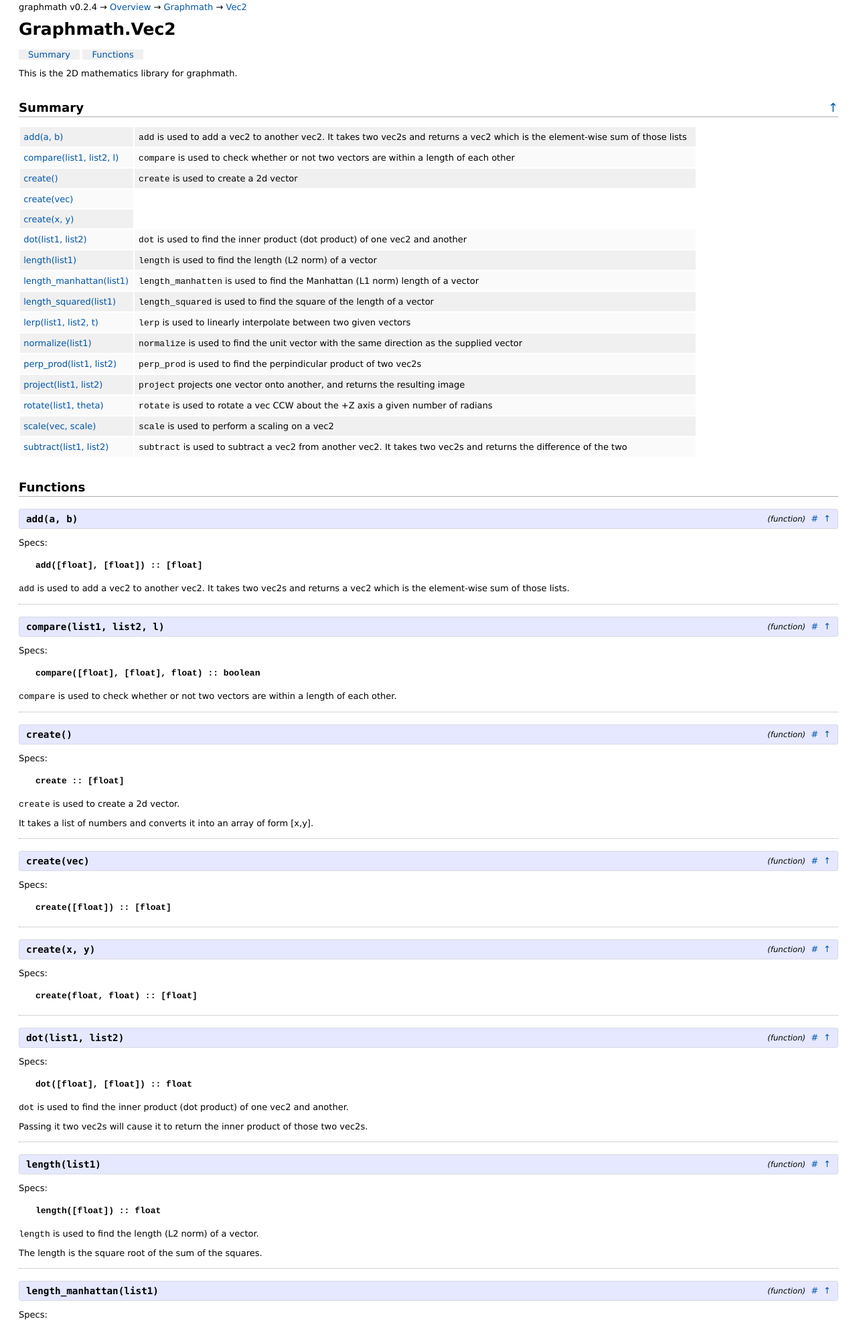
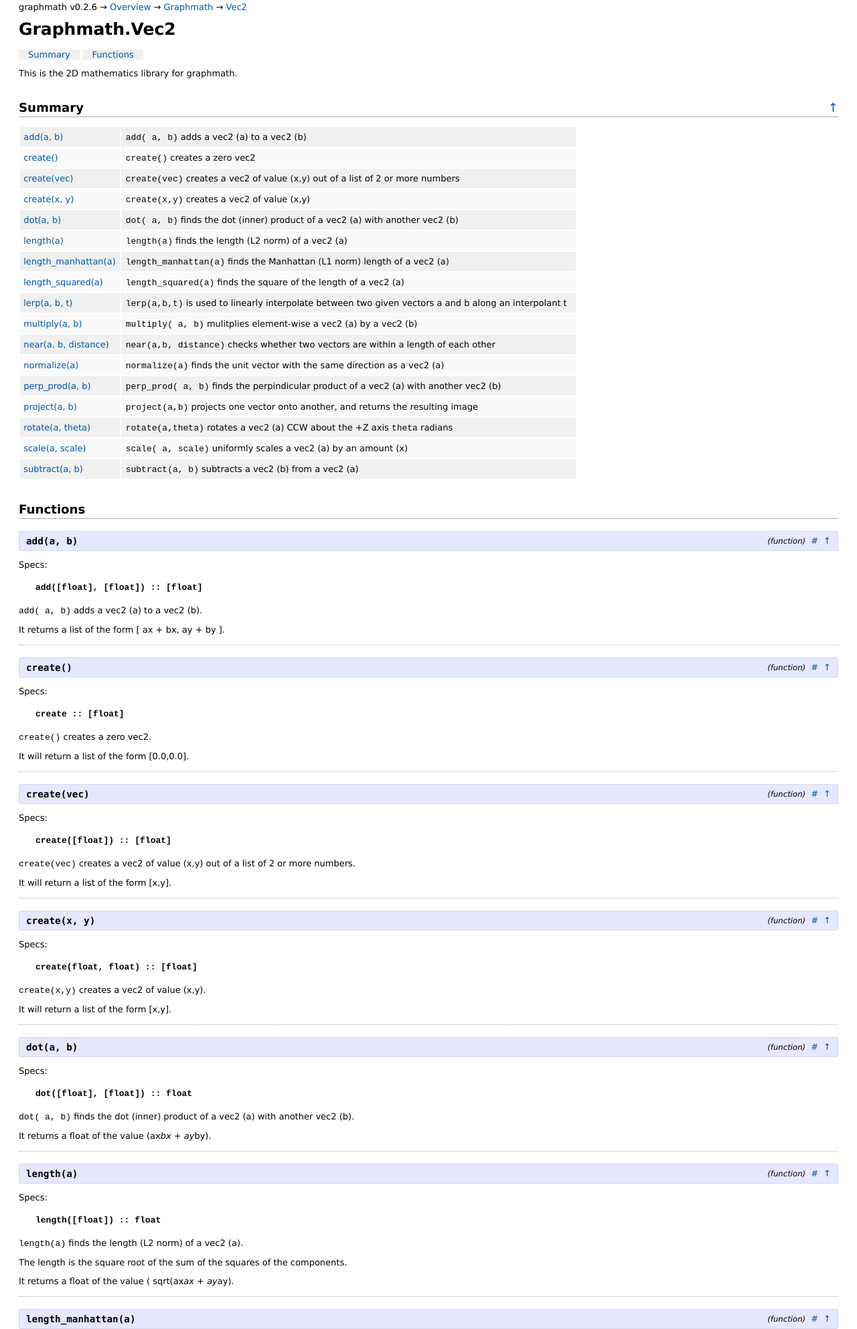
Before and after one commit to crertel/graphmath, a plain HTML site: page docs/Graphmath.Vec2.html in a window 1280 px wide. Shown: the part 5-1990 px from the top of the page at 67% size. Drawn offline with Linux system fonts and the light colour scheme.

```diff
--- a/docs/Graphmath.Vec2.html
+++ b/docs/Graphmath.Vec2.html
@@ -20,7 +20,7 @@
     </script>
 
     <div id="content">
-      <div class="breadcrumbs">graphmath v0.2.4 &rarr; <a href="overview.html">Overview</a> &rarr; <a href="Graphmath.html">Graphmath</a> &rarr; <a href="Graphmath.Vec2.html">Vec2</a></div>
+      <div class="breadcrumbs">graphmath v0.2.6 &rarr; <a href="overview.html">Overview</a> &rarr; <a href="Graphmath.html">Graphmath</a> &rarr; <a href="Graphmath.Vec2.html">Vec2</a></div>
 
       <h1>
         Graphmath.Vec2
@@ -54,108 +54,119 @@
           <tr>
   <td class="summary_signature"><a href="#add/2">add(a, b)</a></td>
 
-    <td class="summary_synopsis"><p><code class="inline">add</code> is used to add a vec2 to another vec2.
-It takes two vec2s and returns a vec2 which is the element-wise sum of those lists</p>
-</td>
-
-</tr>
-<tr>
-  <td class="summary_signature"><a href="#compare/3">compare(list1, list2, l)</a></td>
-
-    <td class="summary_synopsis"><p><code class="inline">compare</code> is used to check whether or not two vectors are within a length of each other</p>
+    <td class="summary_synopsis"><p><code class="inline">add( a, b)</code> adds a vec2 (a) to a vec2 (b)</p>
 </td>
 
 </tr>
 <tr>
   <td class="summary_signature"><a href="#create/0">create()</a></td>
 
-    <td class="summary_synopsis"><p><code class="inline">create</code> is used to create a 2d vector</p>
+    <td class="summary_synopsis"><p><code class="inline">create()</code> creates a zero vec2</p>
 </td>
 
 </tr>
 <tr>
   <td class="summary_signature"><a href="#create/1">create(vec)</a></td>
 
+    <td class="summary_synopsis"><p><code class="inline">create(vec)</code> creates a vec2 of value (x,y) out of a list of 2 or more numbers</p>
+</td>
+
 </tr>
 <tr>
   <td class="summary_signature"><a href="#create/2">create(x, y)</a></td>
 
-</tr>
-<tr>
-  <td class="summary_signature"><a href="#dot/2">dot(list1, list2)</a></td>
-
-    <td class="summary_synopsis"><p><code class="inline">dot</code> is used to find the inner product (dot product) of one vec2 and another</p>
+    <td class="summary_synopsis"><p><code class="inline">create(x,y)</code> creates a vec2 of value (x,y)</p>
 </td>
 
 </tr>
 <tr>
-  <td class="summary_signature"><a href="#length/1">length(list1)</a></td>
+  <td class="summary_signature"><a href="#dot/2">dot(a, b)</a></td>
 
-    <td class="summary_synopsis"><p><code class="inline">length</code> is used to find the length (L2 norm) of a vector</p>
+    <td class="summary_synopsis"><p><code class="inline">dot( a, b)</code> finds the dot (inner) product of a vec2 (a)  with another vec2 (b)</p>
 </td>
 
 </tr>
 <tr>
-  <td class="summary_signature"><a href="#length_manhattan/1">length_manhattan(list1)</a></td>
+  <td class="summary_signature"><a href="#length/1">length(a)</a></td>
 
-    <td class="summary_synopsis"><p><code class="inline">length_manhatten</code> is used to find the Manhattan (L1 norm) length of a vector</p>
+    <td class="summary_synopsis"><p><code class="inline">length(a)</code> finds the length (L2 norm) of a vec2 (a)</p>
 </td>
 
 </tr>
 <tr>
-  <td class="summary_signature"><a href="#length_squared/1">length_squared(list1)</a></td>
+  <td class="summary_signature"><a href="#length_manhattan/1">length_manhattan(a)</a></td>
 
-    <td class="summary_synopsis"><p><code class="inline">length_squared</code> is used to find the square of the length of a vector</p>
+    <td class="summary_synopsis"><p><code class="inline">length_manhattan(a)</code> finds the Manhattan (L1 norm) length of a vec2 (a)</p>
 </td>
 
 </tr>
 <tr>
-  <td class="summary_signature"><a href="#lerp/3">lerp(list1, list2, t)</a></td>
+  <td class="summary_signature"><a href="#length_squared/1">length_squared(a)</a></td>
 
-    <td class="summary_synopsis"><p><code class="inline">lerp</code> is used to linearly interpolate between two given vectors</p>
+    <td class="summary_synopsis"><p><code class="inline">length_squared(a)</code> finds the square of the length of a vec2 (a)</p>
 </td>
 
 </tr>
 <tr>
-  <td class="summary_signature"><a href="#normalize/1">normalize(list1)</a></td>
+  <td class="summary_signature"><a href="#lerp/3">lerp(a, b, t)</a></td>
 
-    <td class="summary_synopsis"><p><code class="inline">normalize</code> is used to find the unit vector with the same direction as the supplied vector</p>
+    <td class="summary_synopsis"><p><code class="inline">lerp(a,b,t)</code> is used to linearly interpolate between two given vectors a and b along an interpolant t</p>
 </td>
 
 </tr>
 <tr>
-  <td class="summary_signature"><a href="#perp_prod/2">perp_prod(list1, list2)</a></td>
+  <td class="summary_signature"><a href="#multiply/2">multiply(a, b)</a></td>
 
-    <td class="summary_synopsis"><p><code class="inline">perp_prod</code> is used to find the perpindicular product of two vec2s</p>
+    <td class="summary_synopsis"><p><code class="inline">multiply( a, b)</code> mulitplies element-wise a vec2 (a) by a vec2 (b)</p>
 </td>
 
 </tr>
 <tr>
-  <td class="summary_signature"><a href="#project/2">project(list1, list2)</a></td>
+  <td class="summary_signature"><a href="#near/3">near(a, b, distance)</a></td>
 
-    <td class="summary_synopsis"><p><code class="inline">project</code> projects one vector onto another, and returns the resulting image</p>
+    <td class="summary_synopsis"><p><code class="inline">near(a,b, distance)</code> checks whether two vectors are within a length of each other</p>
 </td>
 
 </tr>
 <tr>
-  <td class="summary_signature"><a href="#rotate/2">rotate(list1, theta)</a></td>
+  <td class="summary_signature"><a href="#normalize/1">normalize(a)</a></td>
 
-    <td class="summary_synopsis"><p><code class="inline">rotate</code> is used to rotate a vec CCW about the +Z axis a given number of radians</p>
+    <td class="summary_synopsis"><p><code class="inline">normalize(a)</code> finds the unit vector with the same direction as a vec2 (a)</p>
 </td>
 
 </tr>
 <tr>
-  <td class="summary_signature"><a href="#scale/2">scale(vec, scale)</a></td>
+  <td class="summary_signature"><a href="#perp_prod/2">perp_prod(a, b)</a></td>
 
-    <td class="summary_synopsis"><p><code class="inline">scale</code> is used to perform a scaling on a vec2</p>
+    <td class="summary_synopsis"><p><code class="inline">perp_prod( a, b)</code> finds the perpindicular product of a vec2 (a) with another vec2 (b)</p>
 </td>
 
 </tr>
 <tr>
-  <td class="summary_signature"><a href="#subtract/2">subtract(list1, list2)</a></td>
+  <td class="summary_signature"><a href="#project/2">project(a, b)</a></td>
 
-    <td class="summary_synopsis"><p><code class="inline">subtract</code> is used to subtract a vec2 from another vec2.
-It takes two vec2s and returns the difference of the two</p>
+    <td class="summary_synopsis"><p><code class="inline">project(a,b)</code> projects one vector onto another, and returns the resulting image</p>
+</td>
+
+</tr>
+<tr>
+  <td class="summary_signature"><a href="#rotate/2">rotate(a, theta)</a></td>
+
+    <td class="summary_synopsis"><p><code class="inline">rotate(a,theta)</code> rotates a vec2 (a) CCW about the +Z axis <code class="inline">theta</code> radians</p>
+</td>
+
+</tr>
+<tr>
+  <td class="summary_signature"><a href="#scale/2">scale(a, scale)</a></td>
+
+    <td class="summary_synopsis"><p><code class="inline">scale( a, scale)</code> uniformly scales a vec2 (a) by an amount (x)</p>
+</td>
+
+</tr>
+<tr>
+  <td class="summary_signature"><a href="#subtract/2">subtract(a, b)</a></td>
+
+    <td class="summary_synopsis"><p><code class="inline">subtract(a, b)</code> subtracts a vec2 (b) from a vec2 (a)</p>
 </td>
 
 </tr>
@@ -185,29 +196,8 @@
 
     </ul>
 
-  <div class="docstring"><p><code class="inline">add</code> is used to add a vec2 to another vec2.
-It takes two vec2s and returns a vec2 which is the element-wise sum of those lists.</p>
-</div>
-
-</div>
-<div class="detail">
-  <div class="detail_header" id="compare/3">
-    <span class="signature"><strong>compare(list1, list2, l)</strong></span>
-    <div class="detail_header_links">
-      <span class="detail_type">(function)</span>
-      <a href="#compare/3" class="detail_link" title="Link to this function">#</a>
-      <a class="to_top_link" href="#content" title="To the top of the page">&uarr;</a>
-    </div>
-  </div>
-
-    <p>Specs:</p>
-    <ul class="spec">
-
-        <li>compare([float], [float], float) :: boolean</li>
-
-    </ul>
-
-  <div class="docstring"><p><code class="inline">compare</code> is used to check whether or not two vectors are within a length of each other.</p>
+  <div class="docstring"><p><code class="inline">add( a, b)</code> adds a vec2 (a) to a vec2 (b).</p>
+<p>It returns a list of the form [ ax + bx, ay + by ].</p>
 </div>
 
 </div>
@@ -228,8 +218,8 @@
 
     </ul>
 
-  <div class="docstring"><p><code class="inline">create</code> is used to create a 2d vector.</p>
-<p>It takes a list of numbers and converts it into an array of form [x,y].</p>
+  <div class="docstring"><p><code class="inline">create()</code> creates a zero vec2.</p>
+<p>It will return a list of the form [0.0,0.0].</p>
 </div>
 
 </div>
@@ -250,7 +240,9 @@
 
     </ul>
 
-  <div class="docstring"></div>
+  <div class="docstring"><p><code class="inline">create(vec)</code> creates a vec2 of value (x,y) out of a list of 2 or more numbers.</p>
+<p>It will return a list of the form [x,y].</p>
+</div>
 
 </div>
 <div class="detail">
@@ -270,12 +262,14 @@
 
     </ul>
 
-  <div class="docstring"></div>
+  <div class="docstring"><p><code class="inline">create(x,y)</code> creates a vec2 of value (x,y).</p>
+<p>It will return a list of the form [x,y].</p>
+</div>
 
 </div>
 <div class="detail">
   <div class="detail_header" id="dot/2">
-    <span class="signature"><strong>dot(list1, list2)</strong></span>
+    <span class="signature"><strong>dot(a, b)</strong></span>
     <div class="detail_header_links">
       <span class="detail_type">(function)</span>
       <a href="#dot/2" class="detail_link" title="Link to this function">#</a>
@@ -290,14 +284,14 @@
 
     </ul>
 
-  <div class="docstring"><p><code class="inline">dot</code> is used to find the inner product (dot product) of one vec2 and another.</p>
-<p>Passing it two vec2s will cause it to return the inner product of those two vec2s.</p>
+  <div class="docstring"><p><code class="inline">dot( a, b)</code> finds the dot (inner) product of a vec2 (a)  with another vec2 (b).</p>
+<p>It returns a float of the value (ax<em>bx + ay</em>by).</p>
 </div>
 
 </div>
 <div class="detail">
   <div class="detail_header" id="length/1">
-    <span class="signature"><strong>length(list1)</strong></span>
+    <span class="signature"><strong>length(a)</strong></span>
     <div class="detail_header_links">
       <span class="detail_type">(function)</span>
       <a href="#length/1" class="detail_link" title="Link to this function">#</a>
@@ -312,14 +306,15 @@
 
     </ul>
 
-  <div class="docstring"><p><code class="inline">length</code> is used to find the length (L2 norm) of a vector.</p>
-<p>The length is the square root of the sum of the squares.</p>
+  <div class="docstring"><p><code class="inline">length(a)</code> finds the length (L2 norm) of a vec2 (a).</p>
+<p>The length is the square root of the sum of the squares of the components.</p>
+<p>It returns a float of the value ( sqrt(ax<em>ax + ay</em>ay).</p>
 </div>
 
 </div>
 <div class="detail">
   <div class="detail_header" id="length_manhattan/1">
-    <span class="signature"><strong>length_manhattan(list1)</strong></span>
+    <span class="signature"><strong>length_manhattan(a)</strong></span>
     <div class="detail_header_links">
       <span class="detail_type">(function)</span>
       <a href="#length_manhattan/1" class="detail_link" title="Link to this function">#</a>
@@ -334,14 +329,15 @@
 
     </ul>
 
-  <div class="docstring"><p><code class="inline">length_manhatten</code> is used to find the Manhattan (L1 norm) length of a vector.</p>
-<p>The Manhattan length is simply the sum of the components.</p>
+  <div class="docstring"><p><code class="inline">length_manhattan(a)</code> finds the Manhattan (L1 norm) length of a vec2 (a).</p>
+<p>The Manhattan length is the sum of the components.</p>
+<p>It returns a float of the value (ax + ay).</p>
 </div>
 
 </div>
 <div class="detail">
   <div class="detail_header" id="length_squared/1">
-    <span class="signature"><strong>length_squared(list1)</strong></span>
+    <span class="signature"><strong>length_squared(a)</strong></span>
     <div class="detail_header_links">
       <span class="detail_type">(function)</span>
       <a href="#length_squared/1" class="detail_link" title="Link to this function">#</a>
@@ -356,14 +352,15 @@
 
     </ul>
 
-  <div class="docstring"><p><code class="inline">length_squared</code> is used to find the square of the length of a vector.</p>
+  <div class="docstring"><p><code class="inline">length_squared(a)</code> finds the square of the length of a vec2 (a).</p>
 <p>In many cases, this is sufficient for comparisions and avaoids a sqrt.</p>
+<p>It returns a float of the value (ax<em>ax + ay</em>ay).</p>
 </div>
 
 </div>
 <div class="detail">
   <div class="detail_header" id="lerp/3">
-    <span class="signature"><strong>lerp(list1, list2, t)</strong></span>
+    <span class="signature"><strong>lerp(a, b, t)</strong></span>
     <div class="detail_header_links">
       <span class="detail_type">(function)</span>
       <a href="#lerp/3" class="detail_link" title="Link to this function">#</a>
@@ -378,14 +375,57 @@
 
     </ul>
 
-  <div class="docstring"><p><code class="inline">lerp</code> is used to linearly interpolate between two given vectors.</p>
-<p>The interpolant is on the domain [0,1]. Behavior outside of that is undefined.</p>
+  <div class="docstring"><p><code class="inline">lerp(a,b,t)</code> is used to linearly interpolate between two given vectors a and b along an interpolant t.</p>
+<p>The interpolant <code class="inline">t</code>  is on the domain [0,1]. Behavior outside of that is undefined.</p>
+</div>
+
+</div>
+<div class="detail">
+  <div class="detail_header" id="multiply/2">
+    <span class="signature"><strong>multiply(a, b)</strong></span>
+    <div class="detail_header_links">
+      <span class="detail_type">(function)</span>
+      <a href="#multiply/2" class="detail_link" title="Link to this function">#</a>
+      <a class="to_top_link" href="#content" title="To the top of the page">&uarr;</a>
+    </div>
+  </div>
+
+    <p>Specs:</p>
+    <ul class="spec">
+
+        <li>multiply([float], [float]) :: [float]</li>
+
+    </ul>
+
+  <div class="docstring"><p><code class="inline">multiply( a, b)</code> mulitplies element-wise a vec2 (a) by a vec2 (b).</p>
+<p>It returns a list of the form [ ax*bx, ay*by ].</p>
+</div>
+
+</div>
+<div class="detail">
+  <div class="detail_header" id="near/3">
+    <span class="signature"><strong>near(a, b, distance)</strong></span>
+    <div class="detail_header_links">
+      <span class="detail_type">(function)</span>
+      <a href="#near/3" class="detail_link" title="Link to this function">#</a>
+      <a class="to_top_link" href="#content" title="To the top of the page">&uarr;</a>
+    </div>
+  </div>
+
+    <p>Specs:</p>
+    <ul class="spec">
+
+        <li>near([float], [float], float) :: boolean</li>
+
+    </ul>
+
+  <div class="docstring"><p><code class="inline">near(a,b, distance)</code> checks whether two vectors are within a length of each other.</p>
 </div>
 
 </div>
 <div class="detail">
   <div class="detail_header" id="normalize/1">
-    <span class="signature"><strong>normalize(list1)</strong></span>
+    <span class="signature"><strong>normalize(a)</strong></span>
     <div class="detail_header_links">
       <span class="detail_type">(function)</span>
       <a href="#normalize/1" class="detail_link" title="Link to this function">#</a>
@@ -400,14 +440,15 @@
 
     </ul>
 
-  <div class="docstring"><p><code class="inline">normalize</code> is used to find the unit vector with the same direction as the supplied vector.</p>
+  <div class="docstring"><p><code class="inline">normalize(a)</code> finds the unit vector with the same direction as a vec2 (a).</p>
 <p>This is done by dividing each component by the vector’s magnitude.</p>
+<p>It returns a list of the form [ normx, normy ].</p>
 </div>
 
 </div>
 <div class="detail">
   <div class="detail_header" id="perp_prod/2">
-    <span class="signature"><strong>perp_prod(list1, list2)</strong></span>
+    <span class="signature"><strong>perp_prod(a, b)</strong></span>
     <div class="detail_header_links">
       <span class="detail_type">(function)</span>
       <a href="#perp_prod/2" class="detail_link" title="Link to this function">#</a>
@@ -422,14 +463,15 @@
 
     </ul>
 
-  <div class="docstring"><p><code class="inline">perp_prod</code> is used to find the perpindicular product of two vec2s.</p>
+  <div class="docstring"><p><code class="inline">perp_prod( a, b)</code> finds the perpindicular product of a vec2 (a) with another vec2 (b).</p>
 <p>The perpindicular product is the magnitude of the cross-product between the two vectors.</p>
+<p>It returns a float of the value (ax<em>by - bx</em>ay).</p>
 </div>
 
 </div>
 <div class="detail">
   <div class="detail_header" id="project/2">
-    <span class="signature"><strong>project(list1, list2)</strong></span>
+    <span class="signature"><strong>project(a, b)</strong></span>
     <div class="detail_header_links">
       <span class="detail_type">(function)</span>
       <a href="#project/2" class="detail_link" title="Link to this function">#</a>
@@ -444,13 +486,13 @@
 
     </ul>
 
-  <div class="docstring"><p><code class="inline">project</code> projects one vector onto another, and returns the resulting image.</p>
+  <div class="docstring"><p><code class="inline">project(a,b)</code> projects one vector onto another, and returns the resulting image.</p>
 </div>
 
 </div>
 <div class="detail">
   <div class="detail_header" id="rotate/2">
-    <span class="signature"><strong>rotate(list1, theta)</strong></span>
+    <span class="signature"><strong>rotate(a, theta)</strong></span>
     <div class="detail_header_links">
       <span class="detail_type">(function)</span>
       <a href="#rotate/2" class="detail_link" title="Link to this function">#</a>
@@ -465,13 +507,13 @@
 
     </ul>
 
-  <div class="docstring"><p><code class="inline">rotate</code> is used to rotate a vec CCW about the +Z axis a given number of radians.</p>
+  <div class="docstring"><p><code class="inline">rotate(a,theta)</code> rotates a vec2 (a) CCW about the +Z axis <code class="inline">theta</code> radians.</p>
 </div>
 
 </div>
 <div class="detail">
   <div class="detail_header" id="scale/2">
-    <span class="signature"><strong>scale(vec, scale)</strong></span>
+    <span class="signature"><strong>scale(a, scale)</strong></span>
     <div class="detail_header_links">
       <span class="detail_type">(function)</span>
       <a href="#scale/2" class="detail_link" title="Link to this function">#</a>
@@ -484,19 +526,16 @@
 
         <li>scale([float], float) :: [float]</li>
 
-        <li>scale([float], [float]) :: [float]</li>
-
     </ul>
 
-  <div class="docstring"><p><code class="inline">scale</code> is used to perform a scaling on a vec2.</p>
-<p>Passing it a single number will cause all elements of the vec2 to be multipled by that number.
-Passing it a vec2 will cause each element of to be multiplied by the corresponding element of the scale vec2.</p>
+  <div class="docstring"><p><code class="inline">scale( a, scale)</code> uniformly scales a vec2 (a) by an amount (x).</p>
+<p>It returns a list of the form [ ax*scale, ay*scale ].</p>
 </div>
 
 </div>
 <div class="detail">
   <div class="detail_header" id="subtract/2">
-    <span class="signature"><strong>subtract(list1, list2)</strong></span>
+    <span class="signature"><strong>subtract(a, b)</strong></span>
     <div class="detail_header_links">
       <span class="detail_type">(function)</span>
       <a href="#subtract/2" class="detail_link" title="Link to this function">#</a>
@@ -511,8 +550,8 @@
 
     </ul>
 
-  <div class="docstring"><p><code class="inline">subtract</code> is used to subtract a vec2 from another vec2.
-It takes two vec2s and returns the difference of the two.</p>
+  <div class="docstring"><p><code class="inline">subtract(a, b)</code> subtracts a vec2 (b) from a vec2 (a).</p>
+<p>It returns a list of the form [ ax - bx, ay - by ].</p>
 </div>
 
 </div>
```
Also changed, not shown: docs/Graphmath.Vec3.html (+1 -1 lines), docs/Graphmath.html (+1 -1 lines), docs/exceptions_list.html (+1 -1 lines), docs/index.html (+1 -1 lines), docs/modules_list.html (+15 -8 lines), docs/overview.html (+2 -2 lines), docs/protocols_list.html (+1 -1 lines), 5 other files.
